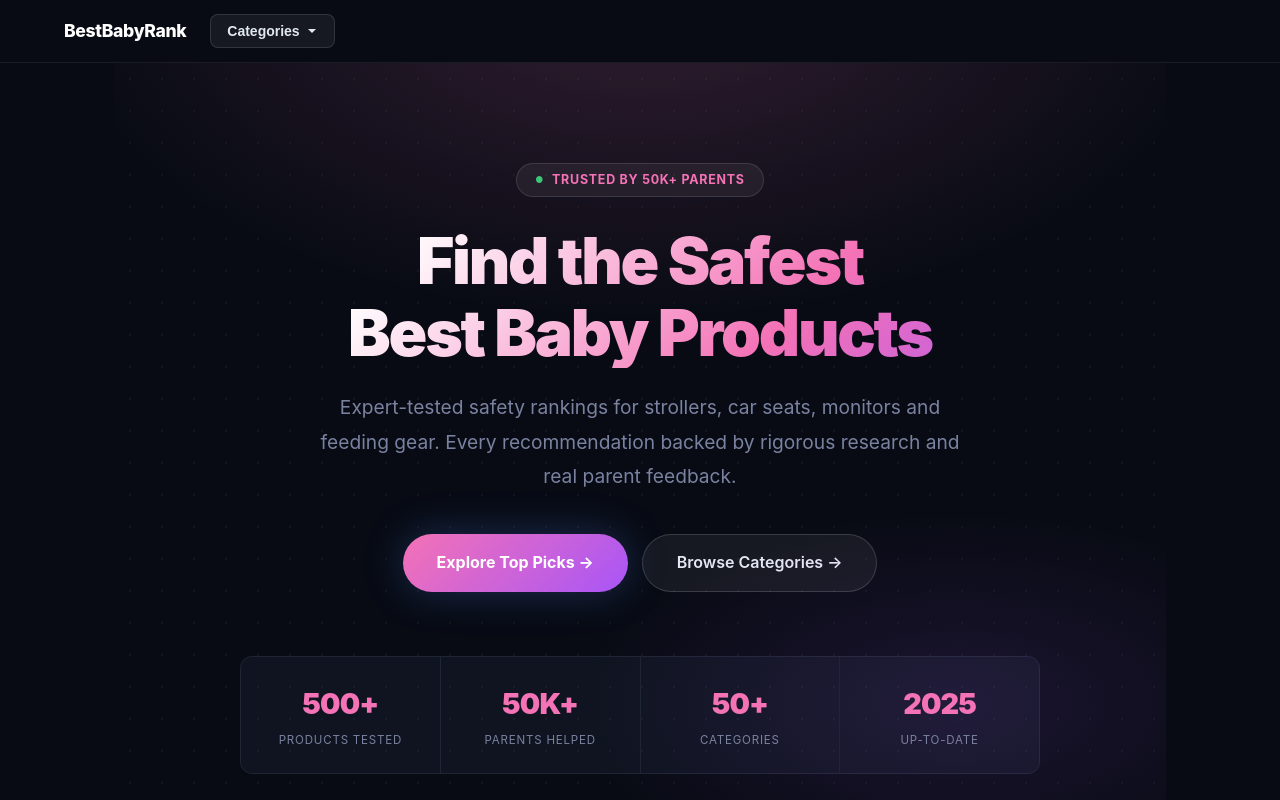
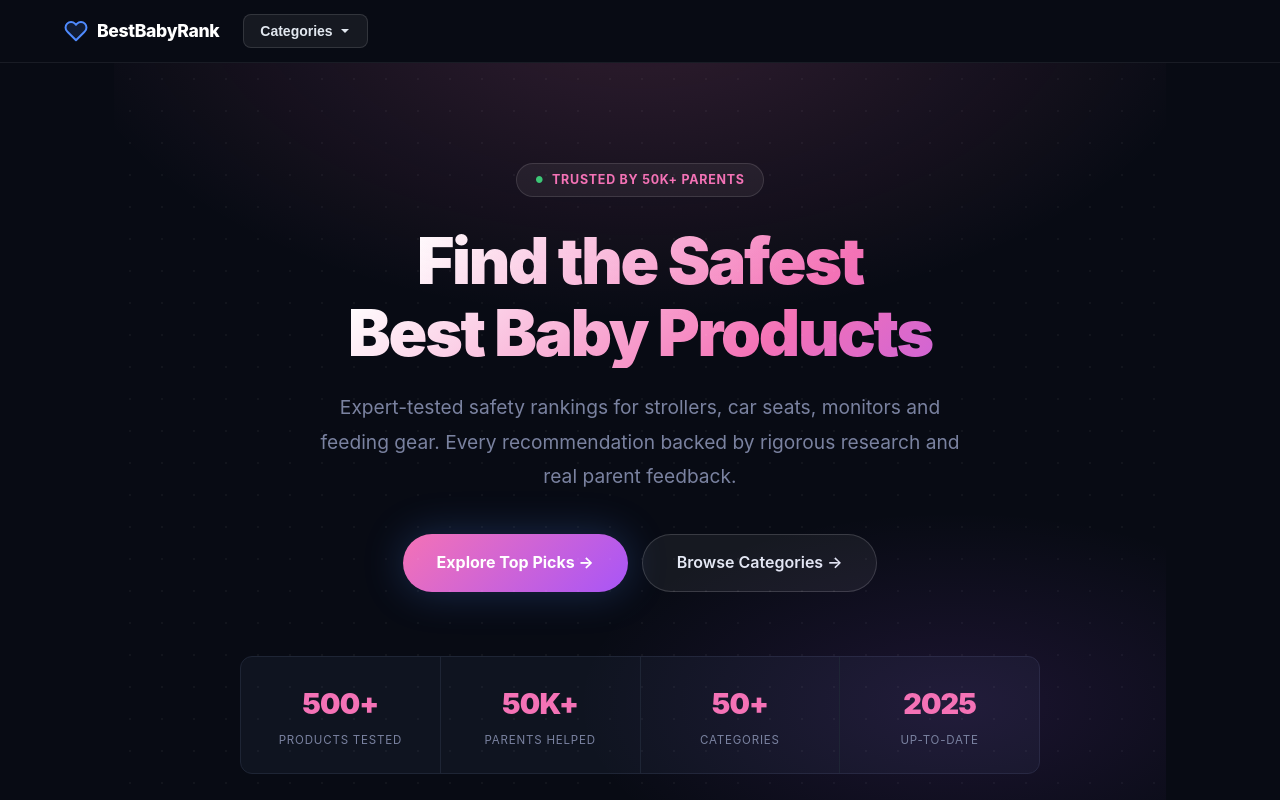
Before and after one commit to conceptsellerbills-cmyk/bestbabyrank, a Next.js app: page / in a window 1280 px wide. Shown: the top 800 px of the page. Built offline with nearby package versions, Linux system fonts and the light colour scheme.

Commit message:
feat: add niche logo to site header

```diff
--- a/app/layout.tsx
+++ b/app/layout.tsx
@@ -17,8 +17,9 @@
         <style>{`
           .site-header{background:#080b14;border-bottom:1px solid rgba(255,255,255,0.07);padding:14px 0;position:sticky;top:0;z-index:100}
           .header-inner{max-width:1200px;margin:0 auto;padding:0 24px;display:flex;align-items:center;gap:24px}
-          .site-brand{font-size:1.1rem;font-weight:800;color:#fff;text-decoration:none;white-space:nowrap}
+          .site-brand{font-size:1.1rem;font-weight:800;color:#fff;text-decoration:none;white-space:nowrap;display:flex;align-items:center;gap:9px;transition:color 0.15s}
           .site-brand:hover{color:#4f8bff}
+          .site-logo{flex-shrink:0;display:block}
           .cat-nav{position:relative}
           .cat-btn{background:rgba(255,255,255,0.06);border:1px solid rgba(255,255,255,0.12);color:#e2e8f0;font-size:0.875rem;font-weight:600;padding:8px 16px;border-radius:8px;cursor:pointer;display:flex;align-items:center;gap:6px;white-space:nowrap;transition:background 0.15s,border-color 0.15s}
           .cat-btn:hover,.cat-nav:focus-within .cat-btn{background:rgba(255,255,255,0.1);border-color:#4f8bff;color:#4f8bff}
@@ -33,7 +34,12 @@
         `}</style>
         <header className="site-header">
           <div className="header-inner">
-            <a href="/" className="site-brand">{SITE_NAME}</a>
+            <a href="/" className="site-brand">
+              <svg className="site-logo" width="24" height="24" viewBox="0 0 24 24" fill="none" stroke="#4f8bff" strokeWidth="2" strokeLinecap="round" strokeLinejoin="round">
+                <path d="M20.84 4.61a5.5 5.5 0 0 0-7.78 0L12 5.67l-1.06-1.06a5.5 5.5 0 0 0-7.78 7.78l1.06 1.06L12 21.23l7.78-7.78 1.06-1.06a5.5 5.5 0 0 0 0-7.78z" fill="#4f8bff22" stroke="#4f8bff"/>
+              </svg>
+              {SITE_NAME}
+            </a>
             <nav className="cat-nav" tabIndex={0}>
               <button className="cat-btn" aria-haspopup="true">
                 Categories
```
